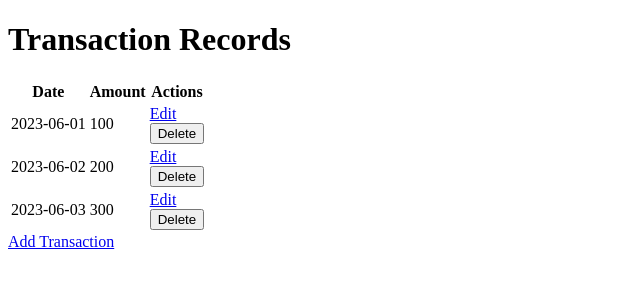
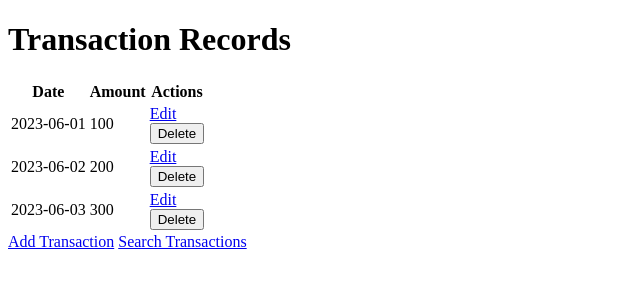
Before and after one commit to ChrisBerry1234/Money-Management-App, a Flask app: page / in a window 1280 px wide. Shown: the top 300 px of the page, without its empty margins (0-640 px from the left). Run offline with Flask 3, Linux system fonts and the light colour scheme.

Commit message:
Added routes for searching transactions by date and by amount-created html files to hold forms for reading user input by amount and by date

```diff
--- a/app.py
+++ b/app.py
@@ -60,5 +60,16 @@ def delete_transaction(id):
 
     return redirect(url_for("index"))
 
+
+@app.route('/search', methods=["GET", "POST"])
+def search_transactions():
+
+    return render_template("searchtransaction.html")
+
+@app.route('/searchbydate', methods=["GET", "POST"])
+def search_transactions_by_date():
+
+    return render_template("searchtransactionbydate.html")
+
 if __name__ == "__main__":
     app.run(debug=True)
--- a/requirements.txt
+++ b/requirements.txt
@@ -0,0 +1 @@
+Flask
--- a/templates/transactions.html
+++ b/templates/transactions.html
@@ -28,8 +28,9 @@
             </tbody>
         </table>
 
-        <div class="add-transaction">
+        <div class="additional-actions">
             <a class="btn btn-add" href="{{url_for('add_transactions')}}"> Add Transaction</a>
+            <a class="btn btn-search" href="{{url_for('search_transactions')}}"> Search Transactions </a>
         </div>
 
     </div>
```
Also changed, not shown: templates/searchtransaction.html (added, +23 -0 lines), templates/searchtransactionbydate.html (added, +7 -0 lines).
